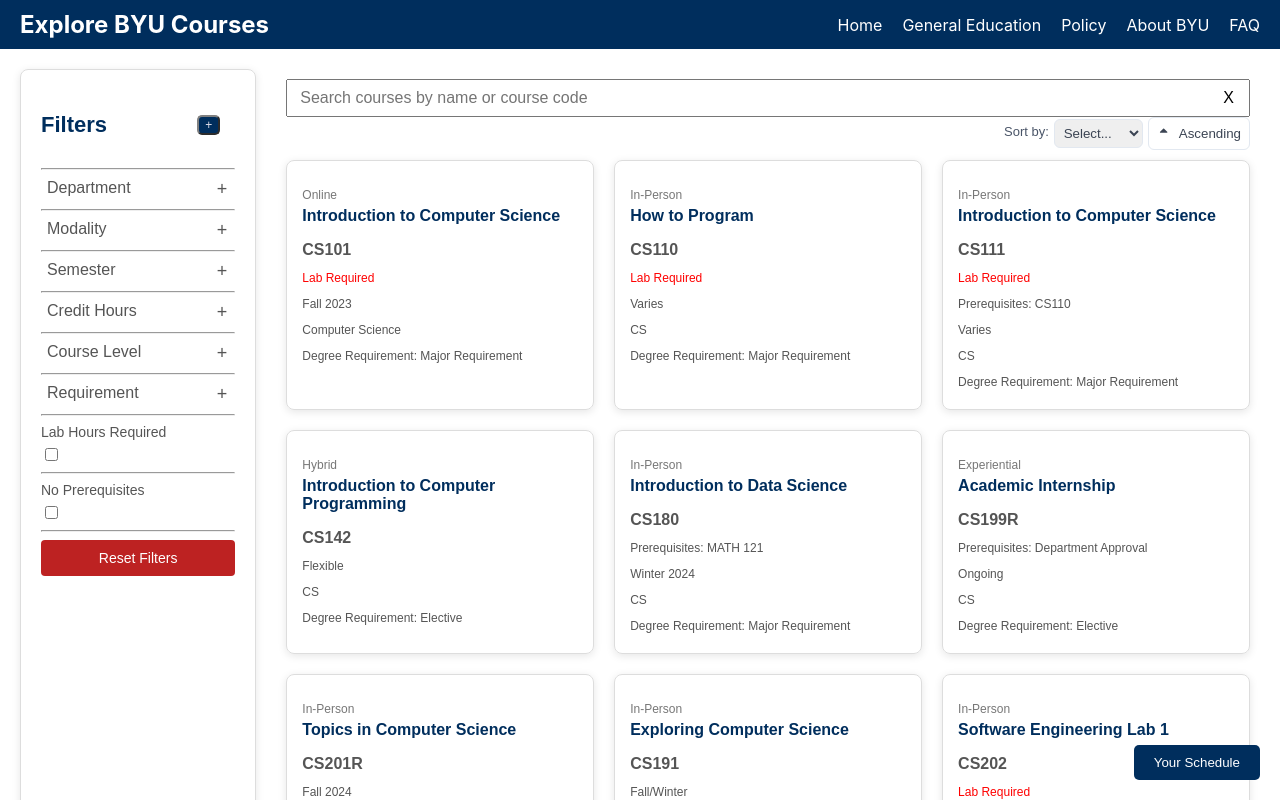
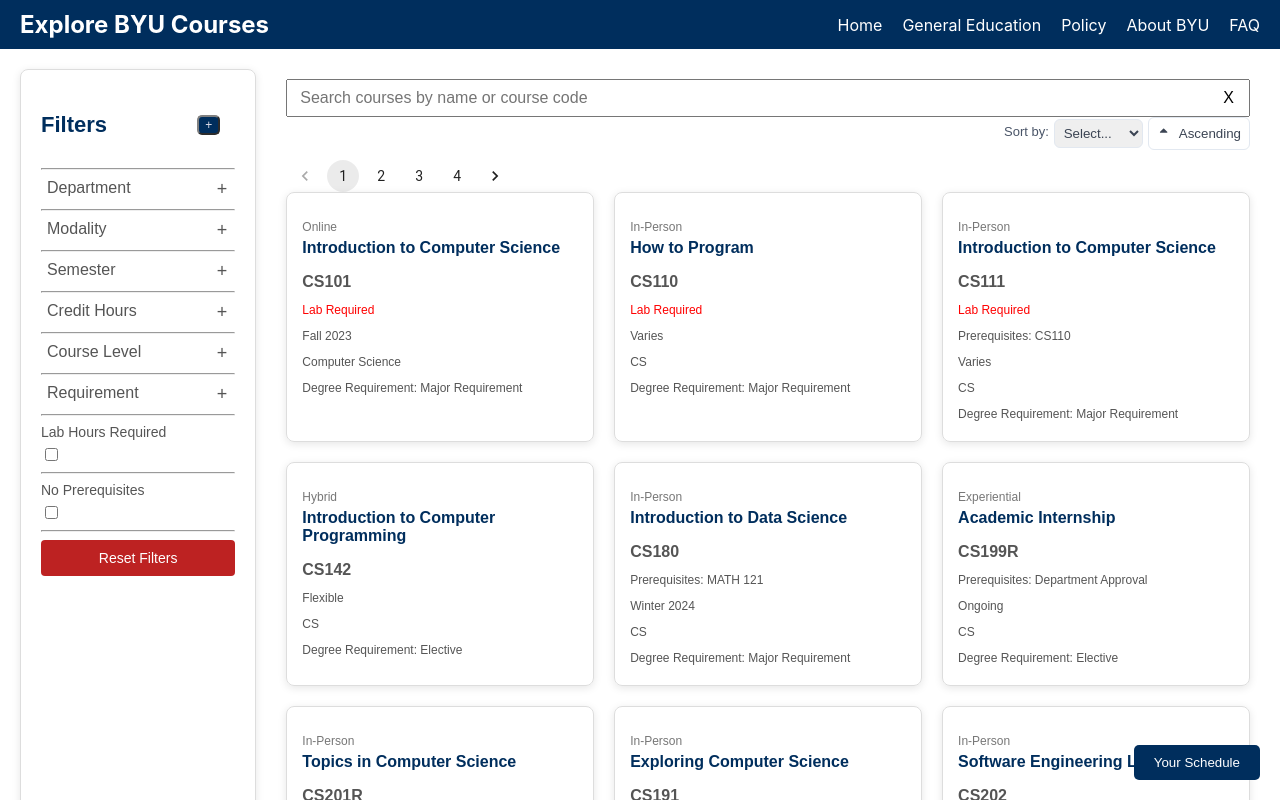
Before and after one commit to Wimplende2000/CS356PrototypeCOPY, a React (Create React App) app: page / in a window 1280 px wide. Shown: the top 800 px of the page. Built offline with nearby package versions, Linux system fonts and the light colour scheme.

Commit message:
pagination completely finished

```diff
--- a/src/components/CourseSearch.jsx
+++ b/src/components/CourseSearch.jsx
@@ -51,7 +51,7 @@
 export default function CourseSearch() {
   //for pagination
   const [page, setPage] = useState(1);
-  const [rowsPerPage, setRowsPerPage] = useState(12); // Adjust based on your grid layout
+  const [rowsPerPage, setRowsPerPage] = useState(15); // Adjust based on your grid layout
   const { filteredList, setFilteredList } = useCourseDataContext();
   const [selectedFilters, setSelectedFilters] = useState([]);
   const [searchParams] = useSearchParams();
@@ -72,8 +72,8 @@
   const [showPanel, setShowPanel] = useState(false);
   const navigate = useNavigate();
 
-/*   useEffect(() => {
-
+  useEffect(() => {
+    setFilteredList(courseData);
     courseData.forEach(course => {
       const firstDigit = course.code.match(/\d/)[0];
       course.courseLevel = `${firstDigit}00 Level`;
@@ -110,6 +110,12 @@
       });
     }
 
+    // Ensure pagination is within valid range
+    const totalPages = Math.ceil(filteredCourses.length / rowsPerPage);
+    if (page > totalPages && totalPages > 0) {
+      setPage(totalPages);
+    }
+
     setFilteredList(filteredCourses);
   }, [
     search,
@@ -124,64 +130,9 @@
     sortKey,
     sortOrder
   ]);
- */
 
-  useEffect(() => {
-    courseData.forEach(course => {
-      const firstDigit = course.code.match(/\d/)[0];
-      course.courseLevel = `${firstDigit}00 Level`;
-    });
-
-    let filteredCourses = courseData.filter(course =>
-      (search === "" || course.title.toLowerCase().includes(search.toLowerCase()) ||
-      course.code.toLowerCase().includes(search.toLowerCase()) ||
-      course.department.toLowerCase().includes(search.toLowerCase())) &&
-      (selectedModality.length === 0 || selectedModality.includes(course.modality)) &&
-      (!showLabCourses || course.hasLab) &&
-      (!showNoPrerequisites || course.prerequisites.length === 0) &&
-      (selectedSemester.length === 0 || selectedSemester.includes(course.semester)) &&
-      (selectedDepartment.length === 0 || selectedDepartment.includes(course.department)) &&
-      (selectedDegreeRequirement.length === 0 || selectedDegreeRequirement.includes(course.degreeRequirement)) &&
-      (selectedCreditHours.length === 0 || selectedCreditHours.includes(course.creditHours)) &&
-      (selectedCourseLevel.length === 0 || selectedCourseLevel.includes(course.courseLevel)) &&
-      (selectedFilters.length === 0 || selectedFilters.every(filter => course.tags.includes(filter)))
-    );
-
-    if (sortKey) {
-      filteredCourses = filteredCourses.sort((a, b) => {
-        let comparison = 0;
-        const valueA = String(a[sortKey]).toUpperCase();
-        const valueB = String(b[sortKey]).toUpperCase();
-
-        if (valueA < valueB) {
-          comparison = -1;
-        } else if (valueA > valueB) {
-          comparison = 1;
-        }
-
-        return sortOrder === "asc" ? comparison : -comparison;
-      });
-    }
-
-    // Add pagination
-    const startIndex = (page - 1) * rowsPerPage;
-    const paginatedCourses = filteredCourses.slice(startIndex, startIndex + rowsPerPage);
-    setFilteredList(paginatedCourses);
-  }, [
-    search,
-    selectedModality,
-    showLabCourses,
-    showNoPrerequisites,
-    selectedSemester,
-    selectedDepartment,
-    selectedDegreeRequirement,
-    selectedCreditHours,
-    selectedCourseLevel,
-    sortKey,
-    sortOrder,
-    page,
-    rowsPerPage
-  ]);
+  // Paginated courses computed separately
+  const paginatedCourses = filteredList.slice((page - 1) * rowsPerPage, page * rowsPerPage);
 
   const handleSortChange = (key, order) => {
     setSortKey(key);
@@ -251,9 +202,20 @@
         <SearchBar onSearch={setSearch} />
         <SortCourses onSortChange={handleSortChange} />
 
+
+        <Pagination
+        count={Math.ceil(filteredList.length / rowsPerPage)} // Use filteredList.length instead of courseData.length
+        page={page}
+        onChange={(event, value) => setPage(value)}
+        siblingCount={1}
+        boundaryCount={1}
+      />
+
+
         <div style={{ display: "grid", gridTemplateColumns: "repeat(auto-fill, minmax(250px, 1fr))", gap: "20px" }}>
-          {filteredList.length > 0 ? (
-            filteredList.map((course, index) => (
+          {
+            paginatedCourses.length > 0 ? (
+            paginatedCourses.map((course, index) => (
               <div key={index}
                 className="course-box"
                 style={{ padding: "15px", border: "1px solid #ddd", borderRadius: "8px", boxShadow: "0 2px 8px rgba(0, 0, 0, 0.1)"}}
@@ -290,6 +252,7 @@
             <p style={{ fontWeight: "bold", color: "#555", marginBottom: "5px" }}>{selectedCourse.code}</p>
             <p style={{ color: "#555", fontSize: "14px", marginBottom: "5px" }}>Instructor: {selectedCourse.instructor}</p>
             <p style={{ color: "#555", fontSize: "14px", marginBottom: "5px" }}>Semester: {selectedCourse.semester}</p>
+            <p style={{ color: "#555", fontSize: "14px", marginBottom: "5px" }}>Credit Hours: {selectedCourse.creditHours}</p>
             <p style={{ color: "#555", fontSize: "14px", marginBottom: "5px" }}>Degree Requirement: {selectedCourse.degreeRequirement}</p>
           </div>
 
--- a/src/components/SidebarFilters.jsx
+++ b/src/components/SidebarFilters.jsx
@@ -163,7 +163,7 @@
         </button>
         {creditHoursOpen && (
         <div className="filter-type">
-          {["1 Hour", "2 Hours", "3 Hours", "4 Hours", "5 Hours"].map((creditHours) => (
+          {[1,2,3,4, 5].map((creditHours) => (
             <label key={creditHours} className="dropdown-items">
               <input
                 type="checkbox"
```
